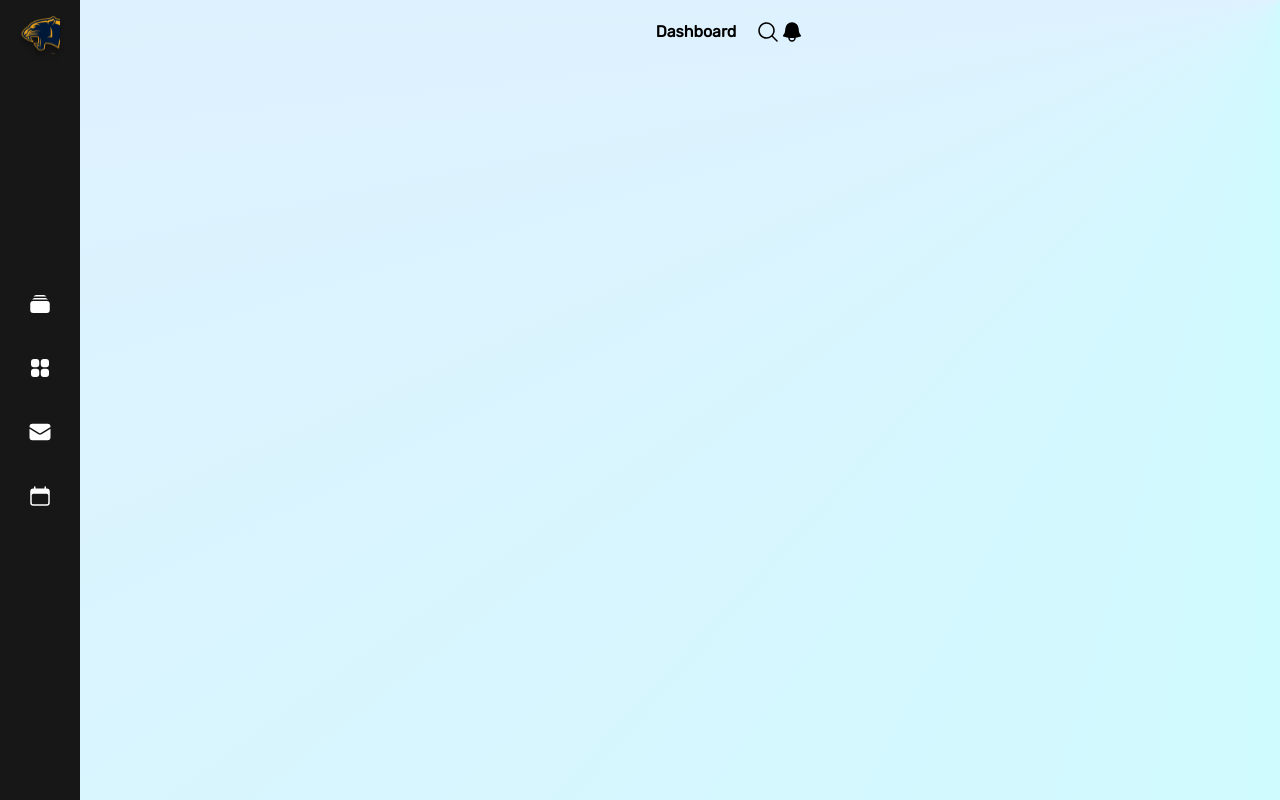
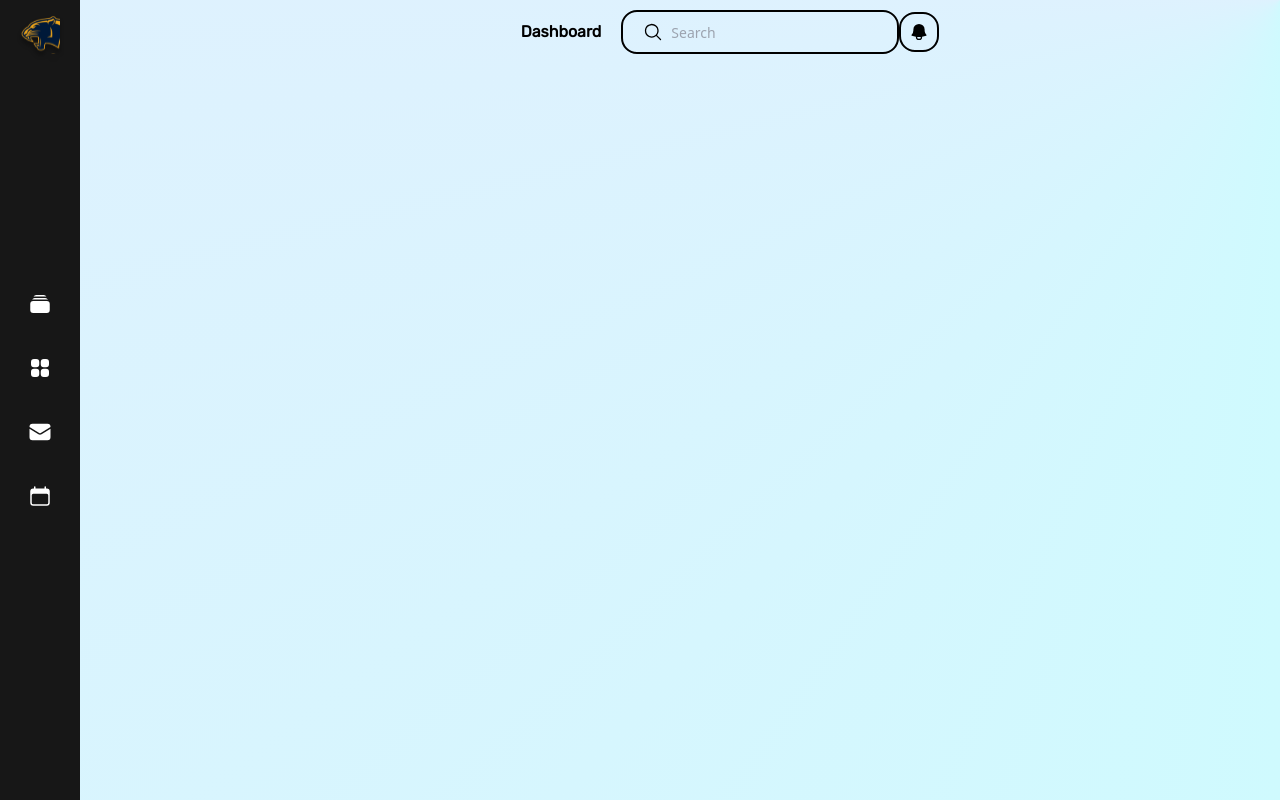
Before and after one commit to LoreMontero/moto-dash, a React (Create React App) app: page / in a window 1280 px wide. Built offline with nearby package versions, Linux system fonts and the light colour scheme.

Commit message:
Added a search bar and added borders to the search bar and the notifications icon.

```diff
--- a/src/scenes/global/Topbar.jsx
+++ b/src/scenes/global/Topbar.jsx
@@ -1,4 +1,4 @@
-import { MagnifyingGlassIcon, BellIcon } from '@heroicons/react/24/solid';
+import { MagnifyingGlassIcon, BellIcon, ChevronDownIcon } from '@heroicons/react/24/solid';
 
 const Topbar = () => {
     return (
@@ -7,11 +7,22 @@ const Topbar = () => {
                 <h1 className="rubic font-bold">Dashboard</h1>
             </div>
             <div className="flex justify-center items-center">
-                <div className="">
-                    <MagnifyingGlassIcon className="fill-black w-6 "/>
+                <div className="relative p-2 border-solid border-2 border-black rounded-2xl">
+                    <span className="absolute inset-y-0 flex items-center px-3 pointer-events-none">
+                        <MagnifyingGlassIcon className="fill-black w-5 "/>
+                    </span>
+                    <input
+                        type="text"
+                        placeholder="Search"
+                        className="rounded-10 bg-transparent py3 pr-4 pl-10 text-sm focus:text-black focus:outline-none"
+                    />
+
+                </div>
+                <div className="p-2 border-solid border-2 border-black rounded-2xl hover:bg-blue-600">
+                    <BellIcon className="fill-black w-5"/>
                 </div>
                 <div>
-                    <BellIcon className="fill-black w-6 "/>
+
                 </div>
             </div>
         </div>
```
